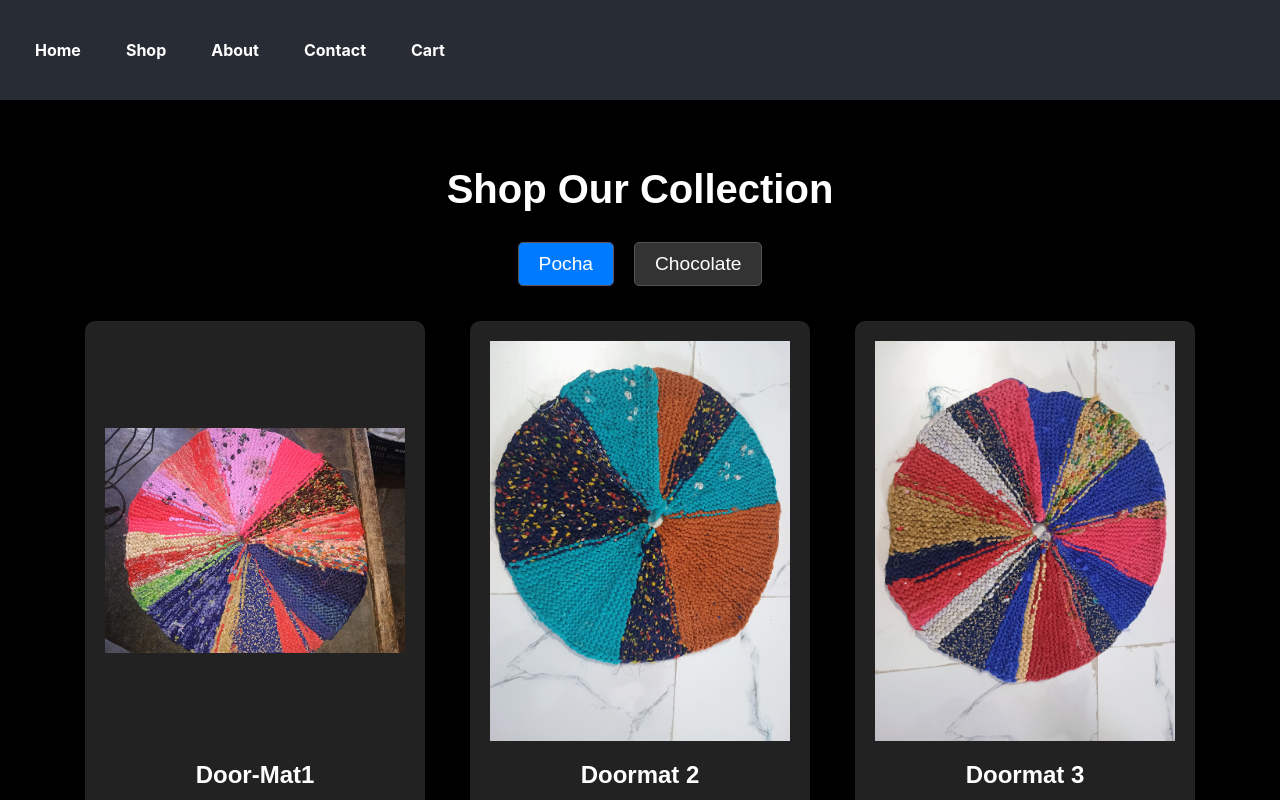
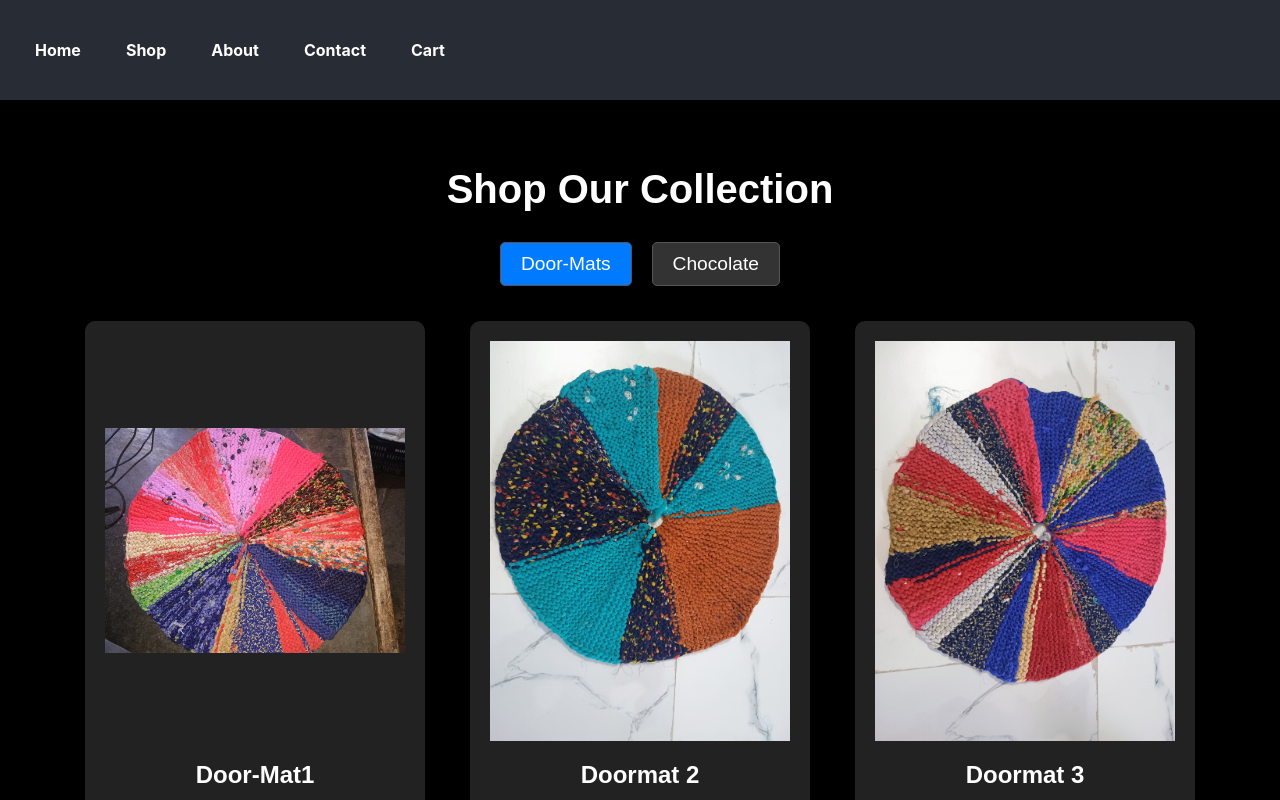
Before and after one commit to shahgovinda/E-commerce, a React (Create React App) app: page /shop in a window 1280 px wide. Shown: the top 800 px of the page. Built offline with nearby package versions, Linux system fonts and the light colour scheme.

Commit message:
Update ShopPage.js

```diff
--- a/src/components/ShopPage.js
+++ b/src/components/ShopPage.js
@@ -3,8 +3,8 @@ import { useNavigate } from 'react-router-dom';
 
 const ShopPage = () => {
   const [cart, setCart] = useState([]);
-  const [selectedCategory, setSelectedCategory] = useState('Pocha');
-  const [categories, setCategories] = useState(['Pocha', 'Chocolate']);  // Track existing categories dynamically
+  const [selectedCategory, setSelectedCategory] = useState('Door-Mats');
+  const [categories, setCategories] = useState(['Door-Mats', 'Chocolate']);  // Track existing categories dynamically
   const navigate = useNavigate();
 
   const increaseQuantity = (product) => {
@@ -50,7 +50,7 @@ const ShopPage = () => {
   };
 
   const products = [
-    { id: 1, name: 'Door-Mat1', price: 199, category: 'Pocha', image: process.env.PUBLIC_URL + './Images/door-mat.jpg' },
+    { id: 1, name: 'Door-Mat1', price: 199, category: 'Door-Mats', image: process.env.PUBLIC_URL + './Images/door-mat.jpg' },
     { id: 2, name: 'Aamras(500gm)', price: 500, category: 'Chocolate', image: process.env.PUBLIC_URL + './Images/aamras.jpg' },
     { id: 3, name: 'Customised-Bar(15Letters)', price: 200, category: 'Chocolate', image: process.env.PUBLIC_URL + './Images/customisedbar.jpg' },
     { id: 4, name: 'Dairy Milk(2bar)', price: 60, category: 'Chocolate', image: process.env.PUBLIC_URL + './Images/dairymilk.jpg' },
@@ -71,14 +71,14 @@ const ShopPage = () => {
     { id: 19, name: 'Valentine Special(10pc)', price: 80, category: 'Chocolate', image: process.env.PUBLIC_URL + './Images/valentinespecial.jpg' },
 
     // New Pocha products
-    { id: 20, name: 'Doormat 2', price: 199, category: 'Pocha', image: process.env.PUBLIC_URL + './Images/doormat2.jpg' },
-    { id: 21, name: 'Doormat 3', price: 249, category: 'Pocha', image: process.env.PUBLIC_URL + './Images/doormat3.jpg' },
-    { id: 22, name: 'Doormat 4', price: 299, category: 'Pocha', image: process.env.PUBLIC_URL + './Images/doormat4.jpg' },
-    { id: 23, name: 'Doormat 5', price: 349, category: 'Pocha', image: process.env.PUBLIC_URL + './Images/doormat5.jpg' },
-    { id: 24, name: 'Doormat 6', price: 399, category: 'Pocha', image: process.env.PUBLIC_URL + './Images/doormat6.jpg' },
-    { id: 25, name: 'Doormat 7', price: 449, category: 'Pocha', image: process.env.PUBLIC_URL + './Images/doormat7.jpg' },
-    { id: 26, name: 'Doormat 8', price: 499, category: 'Pocha', image: process.env.PUBLIC_URL + './Images/doormat8.jpg' },
-    { id: 27, name: 'Doormat 9', price: 549, category: 'Pocha', image: process.env.PUBLIC_URL + './Images/doormat9.jpg' },
+    { id: 20, name: 'Doormat 2', price: 199, category: 'Door-Mats', image: process.env.PUBLIC_URL + './Images/doormat2.jpg' },
+    { id: 21, name: 'Doormat 3', price: 249, category: 'Door-Mats', image: process.env.PUBLIC_URL + './Images/doormat3.jpg' },
+    { id: 22, name: 'Doormat 4', price: 299, category: 'Door-Mats', image: process.env.PUBLIC_URL + './Images/doormat4.jpg' },
+    { id: 23, name: 'Doormat 5', price: 349, category: 'Door-Mats', image: process.env.PUBLIC_URL + './Images/doormat5.jpg' },
+    { id: 24, name: 'Doormat 6', price: 399, category: 'Door-Mats', image: process.env.PUBLIC_URL + './Images/doormat6.jpg' },
+    { id: 25, name: 'Doormat 7', price: 449, category: 'Door-Mats', image: process.env.PUBLIC_URL + './Images/doormat7.jpg' },
+    { id: 26, name: 'Doormat 8', price: 499, category: 'Door-Mats', image: process.env.PUBLIC_URL + './Images/doormat8.jpg' },
+    { id: 27, name: 'Doormat 9', price: 549, category: 'Door-Mats', image: process.env.PUBLIC_URL + './Images/doormat9.jpg' },
   ];
 
   // Filter products based on selected category
```
